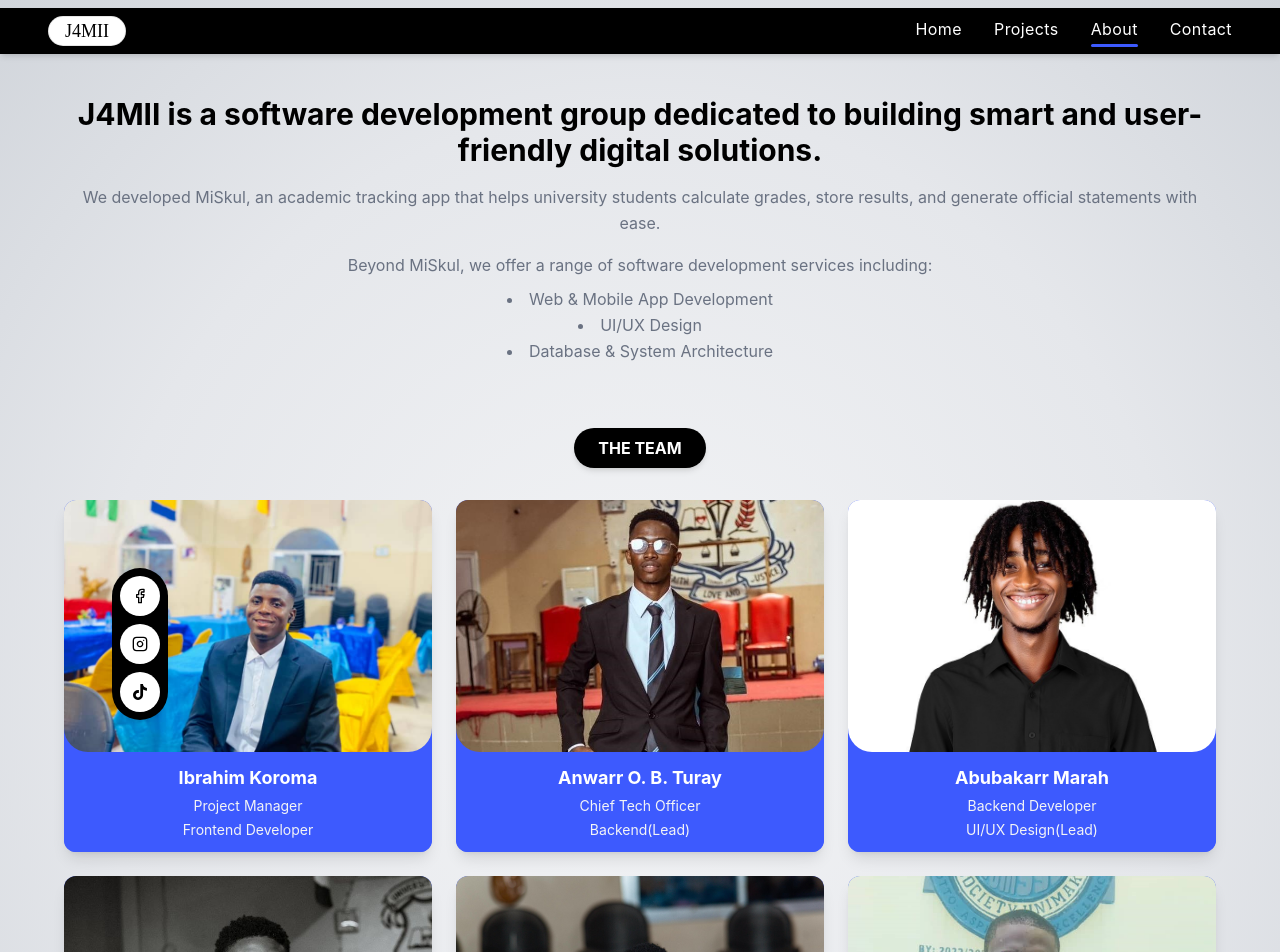
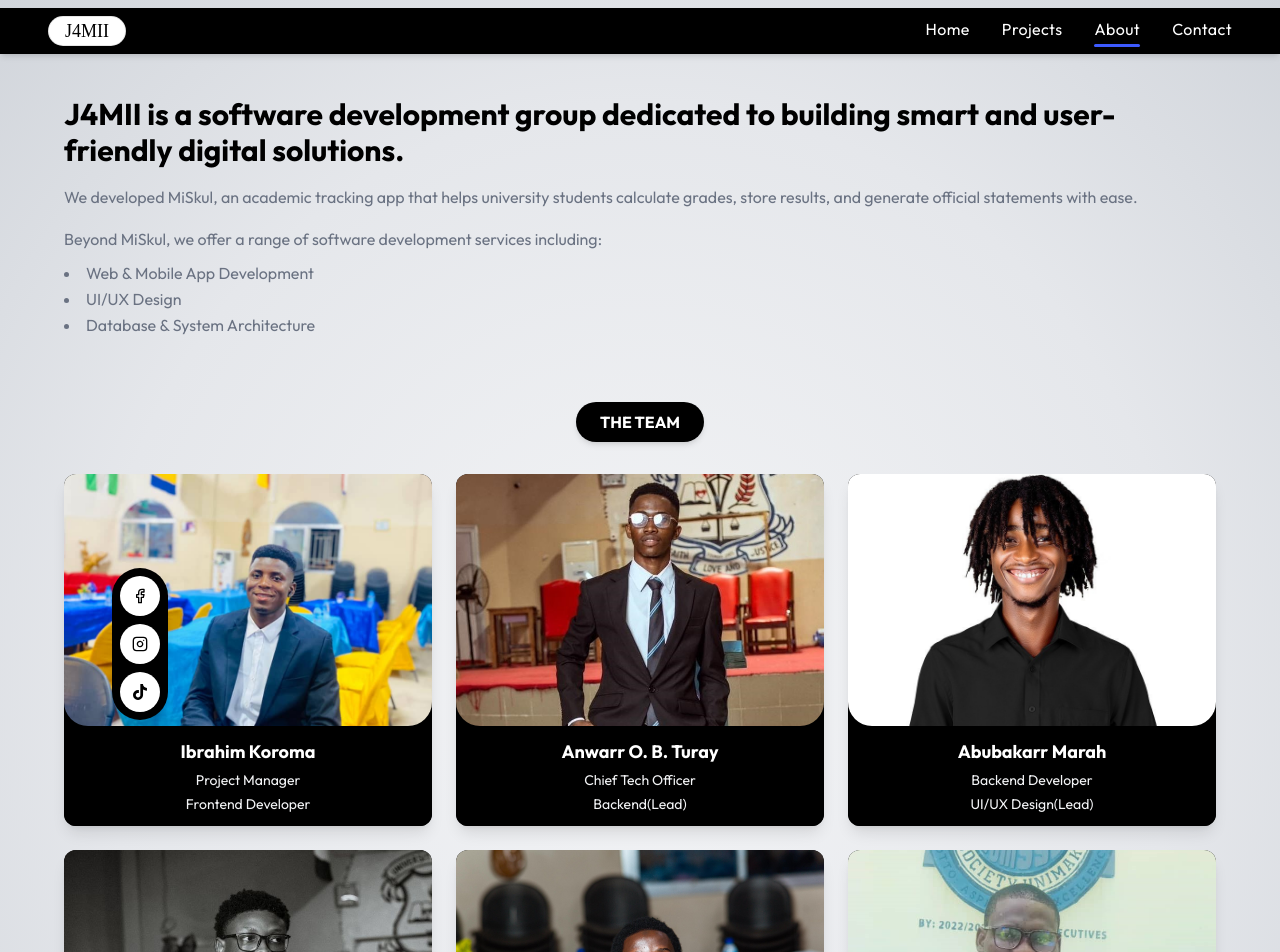
Before and after one commit to JKHAMARA/j4mii-website, a React (Vite) app in the folder j4mii-react-website/: page /about in a window 1280 px wide. Shown: the top 952 px of the page. Built offline with nearby package versions, Linux system fonts and the light colour scheme; a web font is replaced by a local one.

Commit message:
Added the Outfit font to all pages

```diff
--- a/j4mii-react-website/index.html
+++ b/j4mii-react-website/index.html
@@ -5,6 +5,7 @@
     <link rel="icon" type="image/svg+xml" href="/vite.svg" />
     <meta name="viewport" content="width=device-width, initial-scale=1.0" />
     <title>J4MII WEBSITE</title>
+    <link href="https://fonts.googleapis.com/css2?family=Outfit:wght@300;400;500;600;700&display=swap" rel="stylesheet">
     <link href="https://fonts.googleapis.com/css2?family=La+Chatte+a+Maman&display=swap" rel="stylesheet">
 
   </head>
--- a/j4mii-react-website/src/Pages/About.jsx
+++ b/j4mii-react-website/src/Pages/About.jsx
@@ -7,8 +7,8 @@ const About = () => {
   return (
     <div className="About ">
       {/* Company Description */}
-      <section className="company-description py-8 px-4 md:px-8 lg:px-16">
-        <h1 className="text-3xl font-bold mb-4">J4MII is a software development group dedicated to building smart and user-friendly digital solutions.</h1>
+      <section className="company-description py-8 px-4 md:px-8 lg:px-16 text-left">
+        <h1 className="text-xl sm:text-2xl md:text-3xl font-bold mb-4">J4MII is a software development group dedicated to building smart and user-friendly digital solutions.</h1>
         <p className="text-gray-500 leading-relaxed">
           We developed MiSkul, an academic tracking app that helps university students calculate grades, store results, and generate official statements with ease.
         </p>
@@ -38,12 +38,12 @@ const About = () => {
             { name: 'Ibrahim S. Bangura', role: ['Backend Developer'], image: 'IB.jpeg' },
             { name: 'Mohamed A. D. Gbla', role: ['Backend Developer'], image: 'Gbla.jpeg' },
           ].map((member, index) => (
-            <div key={index} className="team-member shadow-lg rounded-xl hover:scale-105 transition-transform duration-300 bg-[#3d5afe] overflow-hidden flex flex-col h-[22rem]">
+            <div key={index} className="team-member shadow-lg rounded-xl hover:scale-105 transition-transform duration-300 bg-black overflow-hidden flex flex-col h-[22rem]">
               <div className="team-member-image relative h-64 bg-gray-200 overflow-hidden rounded-b-3xl">
                 <img src={`/assets/images/${member.image}`} alt={member.name}
                 className="w-full h-full object-cover object-center"/>
               </div>
-              <div className="team-member-info w-full py-3 bg-[#3d5afe] flex flex-col flex-grow justify-center">
+              <div className="team-member-info w-full py-3 bg-black flex flex-col flex-grow justify-center">
                 <h3 className="text-white text-lg font-bold text-center">{member.name}</h3>
                 <div className="flex flex-col items-center space-y-1 mt-1">
                   {member.role.map((r, i) => (
--- a/j4mii-react-website/src/Pages/Contact.jsx
+++ b/j4mii-react-website/src/Pages/Contact.jsx
@@ -46,12 +46,12 @@ const Contact = () => {
             <div className="space-y-8">
               <div>
                 <h3 className="text-2xl font-bold text-black mb-2">Address</h3>
-                <p className="text-gray-800">Anwarr ihn ose</p>
+                <p className="text-gray-800">28 Peace Lane, Magbenteh</p>
               </div>
 
               <div>
                 <h3 className="text-2xl font-bold text-black mb-2">Phone</h3>
-                <p className="text-gray-800">+232 00 00 00 00</p>
+                <p className="text-gray-800">+232 80 288 053</p>
               </div>
 
               <div>
@@ -115,7 +115,7 @@ const Contact = () => {
               <div className="pt-6 flex justify-center">
                 <button
                   type="submit"
-                  className="bg-[#3d5afe] hover:bg-blue-700 text-[#000000] font-bold py-2 px-8 text-lg transition-colors duration-200 flex items-center space-x-2 shadow-lg hover:shadow-2xl"
+                  className="bg-black hover:bg-gray-800 text-white font-bold py-2 px-8 text-lg transition-colors duration-200 flex items-center space-x-2 shadow-lg hover:shadow-2xl"
                 >
                   <span>SEND MESSAGE</span>
                   <span>→</span>
--- a/j4mii-react-website/src/Pages/Projects.jsx
+++ b/j4mii-react-website/src/Pages/Projects.jsx
@@ -63,7 +63,7 @@ const Projects = () => {
               return (
                 <div
                   key={project.id}
-                  className={`bg-gradient-to-b from-[#F8F8F8] to-[#929292] transition-all duration-500 ease-in-out w-40 sm:w-56 md:w-64 lg:w-72 h-56 sm:h-72 md:h-80 lg:h-96   shadow-md flex items-center justify-center ${position}`}
+                  className={`bg-gradient-to-b from-[#F8F8F8] to-[#929292] transition-all duration-500 ease-in-out w-40 sm:w-56 md:w-64 lg:w-72 h-56 sm:h-72 md:h-80 lg:h-96 shadow-md flex items-center justify-center ${position}`}
                 >
                   <a href={project.url} target="_blank">
                     <img
--- a/j4mii-react-website/src/index.css
+++ b/j4mii-react-website/src/index.css
@@ -7,6 +7,11 @@
   src: url('/assets/fonts/LaChatte.ttf') format('truetype');
   font-weight: normal;
   font-style: normal;
+}
+
+/* Outfit global font */
+body {
+  font-family: 'Outfit', sans-serif;
 }
 
 /*Custom font class */
```
